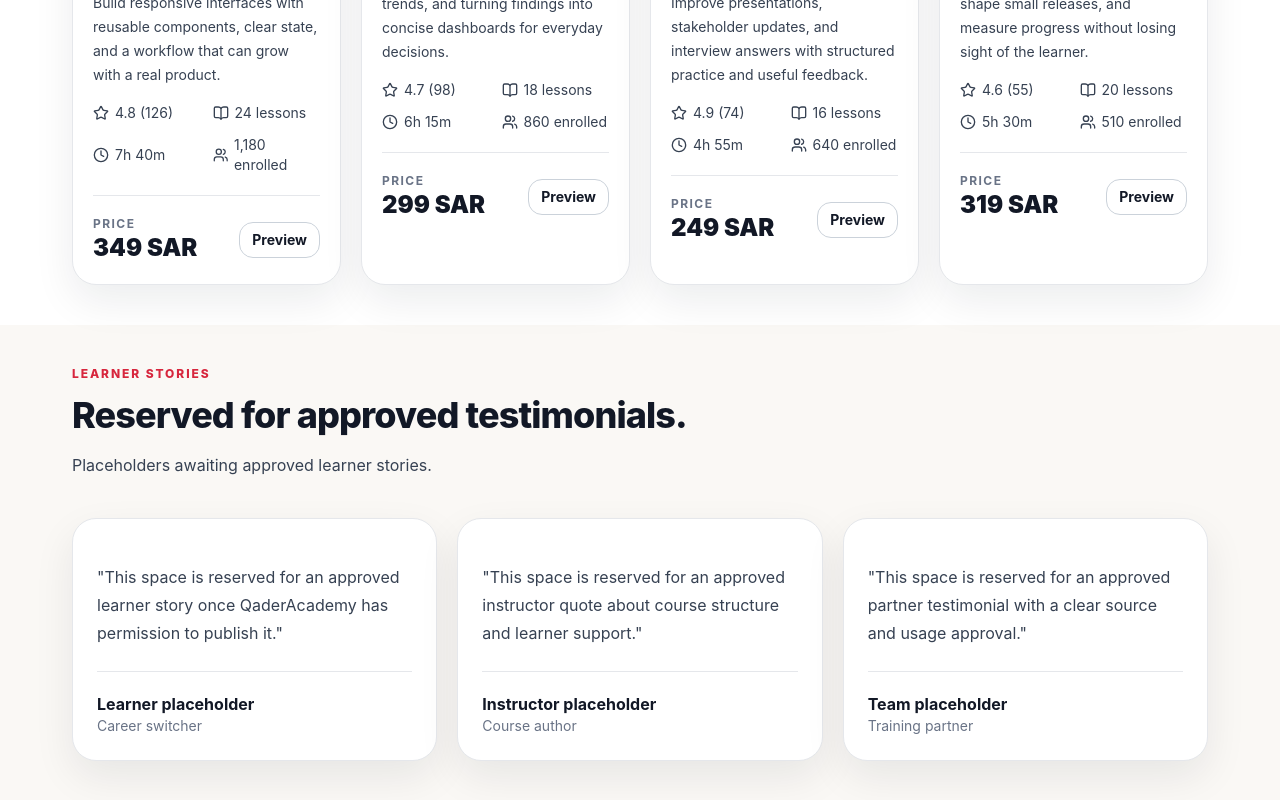
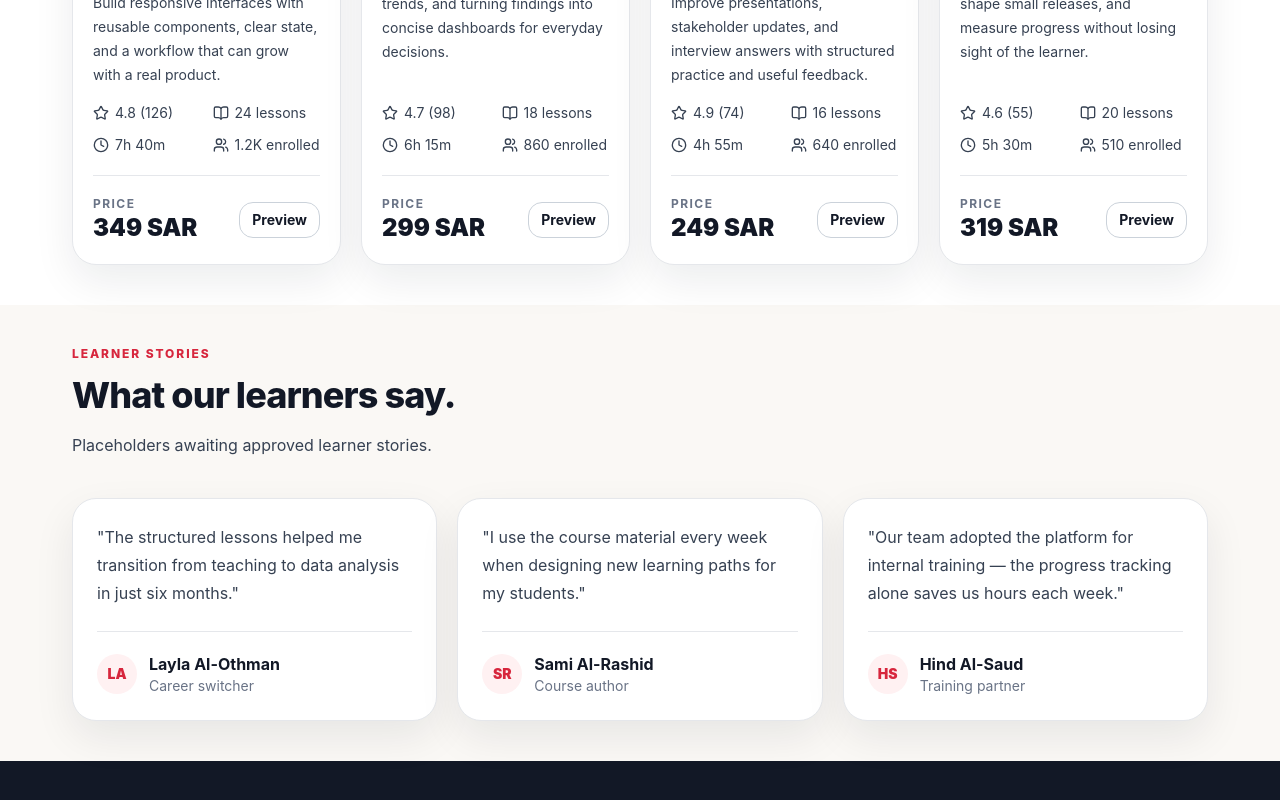
Before and after one commit to internKaram/qader-academy, a React (Vite) app in the folder frontend/: page / in a window 1280 px wide. Shown: the part 2140-2940 px from the top of the page. Built offline with nearby package versions, Linux system fonts and the light colour scheme.

Commit message:
scrolling + testimonials examples rather than placeholders

```diff
--- a/frontend/src/pages/HomePage.tsx
+++ b/frontend/src/pages/HomePage.tsx
@@ -41,22 +41,22 @@ const features = [
 
 const testimonials = [
   {
-    name: 'Learner placeholder',
+    name: 'Layla Al-Othman',
     role: 'Career switcher',
-    quote:
-      'This space is reserved for an approved learner story once QaderAcademy has permission to publish it.',
+    quote: 'The structured lessons helped me transition from teaching to data analysis in just six months.',
+    avatarInitials: 'LA',
   },
   {
-    name: 'Instructor placeholder',
+    name: 'Sami Al-Rashid',
     role: 'Course author',
-    quote:
-      'This space is reserved for an approved instructor quote about course structure and learner support.',
+    quote: 'I use the course material every week when designing new learning paths for my students.',
+    avatarInitials: 'SR',
   },
   {
-    name: 'Team placeholder',
+    name: 'Hind Al-Saud',
     role: 'Training partner',
-    quote:
-      'This space is reserved for an approved partner testimonial with a clear source and usage approval.',
+    quote: 'Our team adopted the platform for internal training — the progress tracking alone saves us hours each week.',
+    avatarInitials: 'HS',
   },
 ];
 
@@ -83,8 +83,19 @@ function scrollToTopCourses() {
   document.getElementById('top-courses')?.scrollIntoView({ behavior: 'smooth', block: 'start' });
 }
 
+function scrollToFeatures() {
+  document.getElementById('features')?.scrollIntoView({ behavior: 'smooth', block: 'start' });
+}
+
 function navigateTo(path: string) {
   window.location.href = path;
+}
+
+function formatCompact(n: number): string {
+  if (n >= 1_000_000_000) return (n / 1_000_000_000).toFixed(1).replace(/\.0$/, '') + 'B';
+  if (n >= 1_000_000) return (n / 1_000_000).toFixed(1).replace(/\.0$/, '') + 'M';
+  if (n >= 1_000) return (n / 1_000).toFixed(1).replace(/\.0$/, '') + 'K';
+  return n.toString();
 }
 
 function CourseCard({ course, onPreview }: { course: Course; onPreview: (course: Course) => void }) {
@@ -119,7 +130,7 @@ function CourseCard({ course, onPreview }: { course: Course; onPreview: (course:
             {course.instructor.avatarInitials}
           </span>
         </div>
-        <div className="mt-3">
+        <div className="flex-1 mt-3">
           <p className="text-sm leading-6 text-ink-soft">{course.shortDescription}</p>
         </div>
 
@@ -138,7 +149,7 @@ function CourseCard({ course, onPreview }: { course: Course; onPreview: (course:
           </span>
           <span className="flex items-center gap-1.5">
             <Users className="size-4" />
-            {course.enrolledCount.toLocaleString()} enrolled
+            {formatCompact(course.enrolledCount)} enrolled
           </span>
         </div>
 
@@ -283,7 +294,7 @@ export function HomePage() {
                 <Button size="lg" onClick={scrollToTopCourses}>
                   Start Learning
                 </Button>
-                <Button size="lg" variant="ghost" onClick={() => navigateTo('/about')}>
+                <Button size="lg" variant="ghost" onClick={scrollToFeatures}>
                   Learn more
                 </Button>
               </div>
@@ -414,20 +425,24 @@ export function HomePage() {
           <div className="page-container">
             <div className="max-w-2xl" data-animate-item>
               <p className="eyebrow">Learner stories</p>
-              <h2 className="mt-3 font-display text-heading-lg">Reserved for approved testimonials.</h2>
+              <h2 className="mt-3 font-display text-heading-lg">What our learners say.</h2>
               <p className="mt-4 body-copy">
                 Placeholders awaiting approved learner stories.
               </p>
             </div>
 
             <div className="mt-10 grid gap-5 md:grid-cols-3">
-              {/* Replace these placeholders with approved testimonials before production. */}
               {testimonials.map((testimonial) => (
                 <article className="rounded-card border border-line bg-canvas p-6 shadow-card" data-animate-item key={testimonial.name}>
-                  <p className="mt-5 text-base leading-7 text-ink-soft">"{testimonial.quote}"</p>
-                  <div className="mt-6 border-t border-line pt-5">
-                    <p className="font-bold text-ink">{testimonial.name}</p>
-                    <p className="text-sm text-ink-muted">{testimonial.role}</p>
+                  <p className="text-base leading-7 text-ink-soft">"{testimonial.quote}"</p>
+                  <div className="mt-6 flex items-center gap-3 border-t border-line pt-5">
+                    <span className="grid size-10 shrink-0 place-items-center rounded-full bg-brand-50 text-sm font-black text-brand-600">
+                      {testimonial.avatarInitials}
+                    </span>
+                    <div>
+                      <p className="font-bold text-ink">{testimonial.name}</p>
+                      <p className="text-sm text-ink-muted">{testimonial.role}</p>
+                    </div>
                   </div>
                 </article>
               ))}
@@ -500,11 +515,8 @@ export function HomePage() {
             <div>
               <h2 className="text-sm font-black uppercase tracking-[0.14em] text-white">Company</h2>
               <nav className="mt-4 grid gap-3 text-sm font-bold text-white/68" aria-label="Company navigation">
-                <a className="transition hover:text-white" href="/about">
+                <a className="transition hover:text-white" href="#features">
                   About
-                </a>
-                <a className="transition hover:text-white" href="#features">
-                  Platform model
                 </a>
                 <a className="transition hover:text-white" href="#testimonials">
                   Testimonials
```
